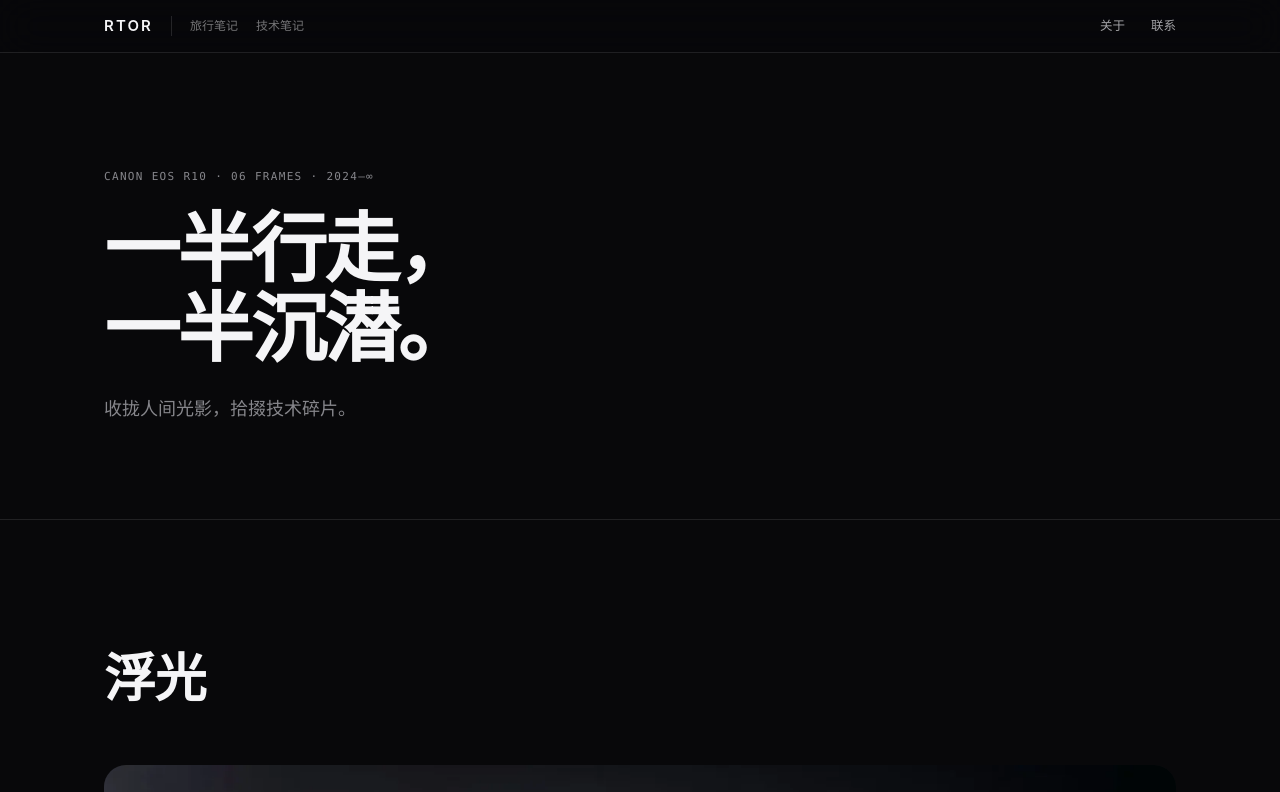
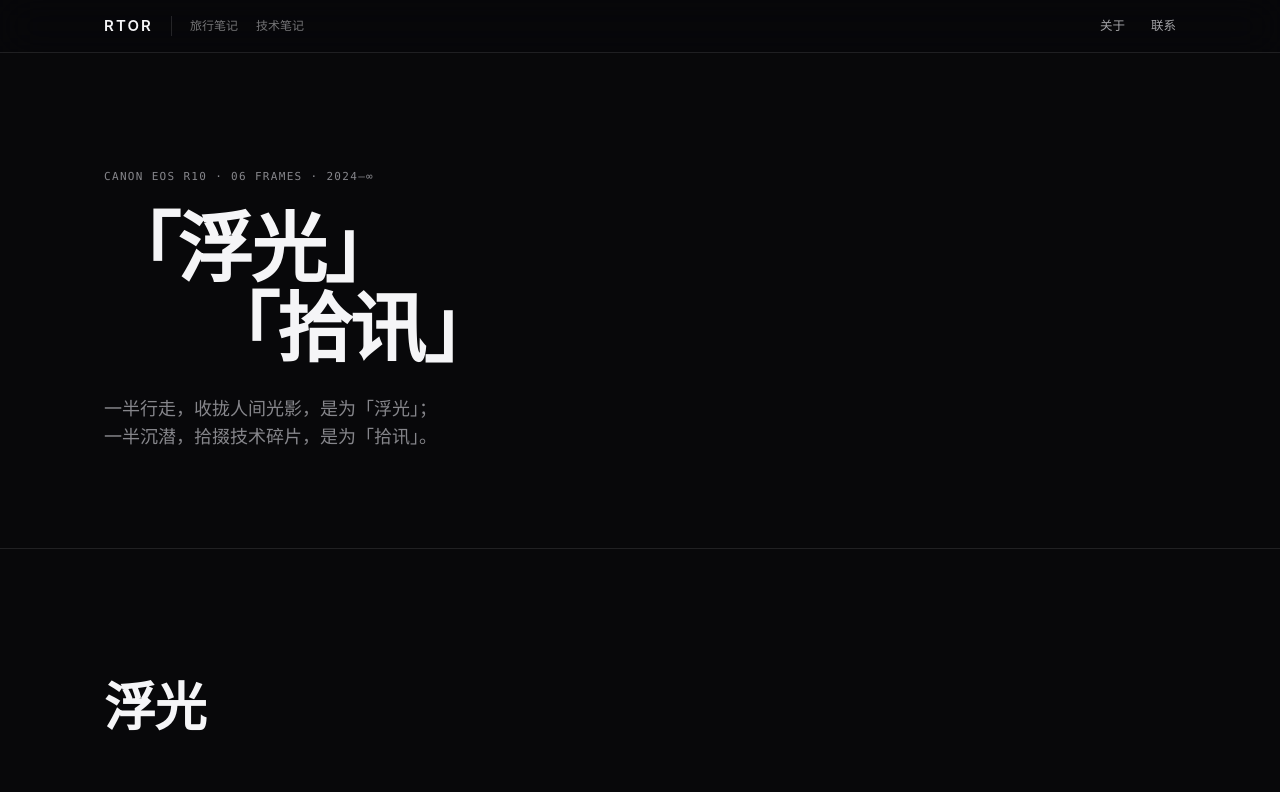
Before and after one commit to Axjours/kl-site, a plain HTML site: page index.html in a window 1280 px wide. Shown: the top 792 px of the page. Drawn offline with Linux system fonts and the light colour scheme.

Commit message:
Revert "masthead: drop duplicated column names, keep mood line only"
This reverts commit bee6c4c784460d3c03f6afdb3282c592343f7356.

```diff
--- a/index.html
+++ b/index.html
@@ -29,8 +29,8 @@
 <section class="masthead" id="top">
   <div class="wrap">
     <p class="mono">CANON EOS R10 · 06 FRAMES · 2024—∞</p>
-    <h1>一半行走，<br>一半沉潜。</h1>
-    <p class="lede">收拢人间光影，拾掇技术碎片。</p>
+    <h1>「浮光」<br>&nbsp &nbsp &nbsp 「拾讯」</h1>
+    <p class="lede">一半行走，收拢人间光影，是为「浮光」；<br>一半沉潜，拾掇技术碎片，是为「拾讯」。</p>
   </div>
 </section>
 
```
